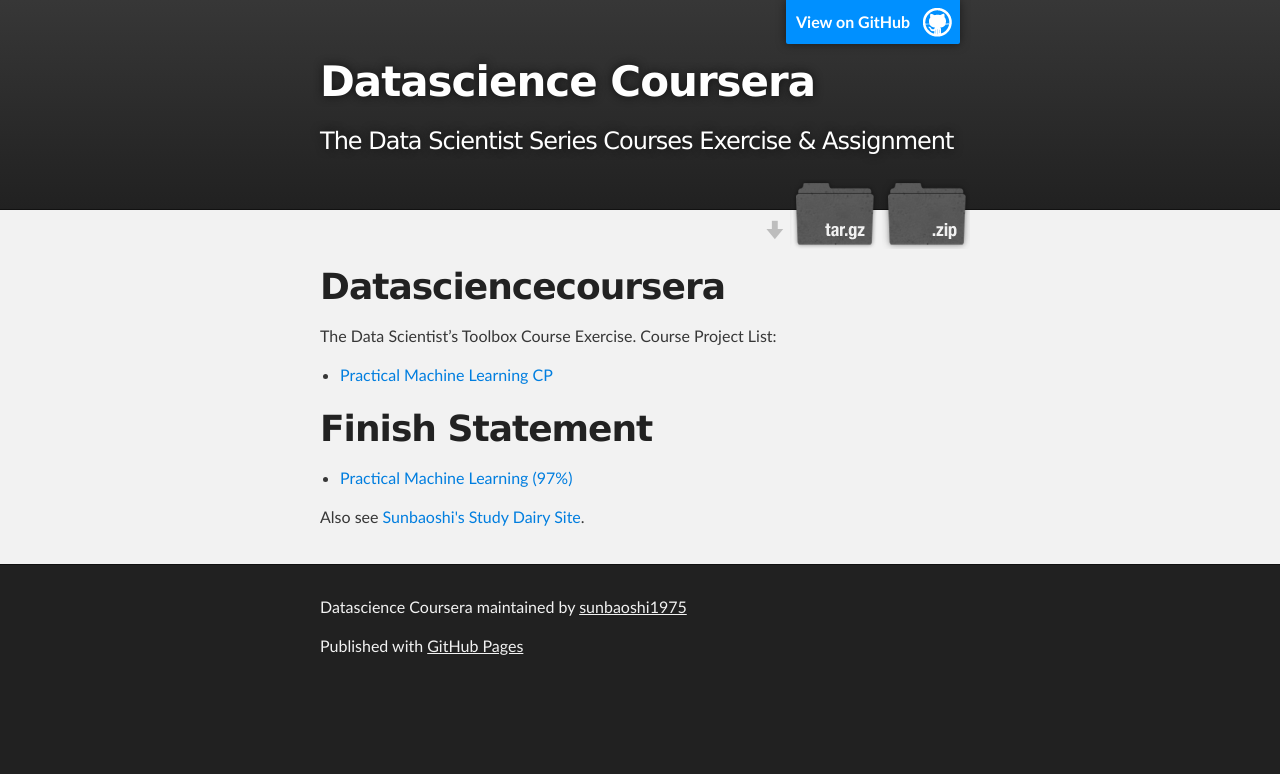
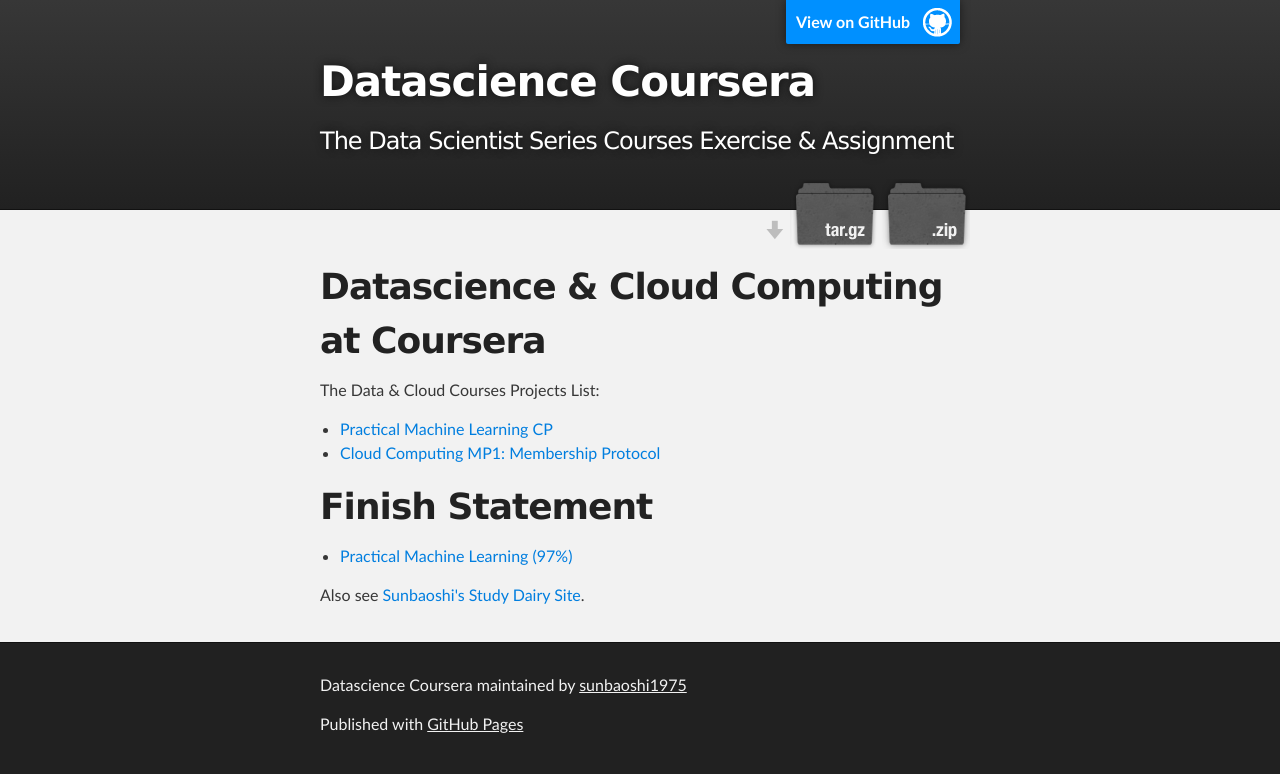
Before and after one commit to sunbaoshi1975/datasciencecoursera, a plain HTML site: page index.html in a window 1280 px wide. Drawn offline with Linux system fonts and the light colour scheme.

Commit message:
Create gh-pages branch via GitHub

```diff
--- a/index.html
+++ b/index.html
@@ -32,12 +32,13 @@
     <div id="main_content_wrap" class="outer">
       <section id="main_content" class="inner">
         <h1>
-<a id="datasciencecoursera" class="anchor" href="#datasciencecoursera" aria-hidden="true"><span class="octicon octicon-link"></span></a>Datasciencecoursera</h1>
+<a id="datascience--cloud-computing-at-coursera" class="anchor" href="#datascience--cloud-computing-at-coursera" aria-hidden="true"><span class="octicon octicon-link"></span></a>Datascience &amp; Cloud Computing at Coursera</h1>
 
-<p>The Data Scientist’s Toolbox Course Exercise. Course Project List:</p>
+<p>The Data &amp; Cloud Courses Projects List:</p>
 
 <ul>
 <li><a href="http://shopperconnect.ca/ProjectWriteup.html">Practical Machine Learning CP</a></li>
+<li><a href="https://github.com/sunbaoshi1975/MyStudy/blob/master/CloudComputing/mp1/README.md">Cloud Computing MP1: Membership Protocol</a></li>
 </ul>
 
 <h1>
--- a/params.json
+++ b/params.json
@@ -1 +1 @@
-{"name":"Datascience Coursera","tagline":"The Data Scientist Series Courses Exercise & Assignment","body":"# Datasciencecoursera\r\nThe Data Scientist’s Toolbox Course Exercise. Course Project List:\r\n* [Practical Machine Learning CP](http://shopperconnect.ca/ProjectWriteup.html)\r\n\r\n# Finish Statement\r\n* [Practical Machine Learning (97%)](http://shopperconnect.ca/certificate/pml.png)\r\n\r\nAlso see [Sunbaoshi's Study Dairy Site](http://sunbaoshi1975.github.io/MyStudy/).\r\n","google":"","note":"Don't delete this file! It's used internally to help with page regeneration."}
+{"name":"Datascience Coursera","tagline":"The Data Scientist Series Courses Exercise & Assignment","body":"# Datascience & Cloud Computing at Coursera\r\nThe Data & Cloud Courses Projects List:\r\n* [Practical Machine Learning CP](http://shopperconnect.ca/ProjectWriteup.html)\r\n* [Cloud Computing MP1: Membership Protocol](https://github.com/sunbaoshi1975/MyStudy/blob/master/CloudComputing/mp1/README.md)\r\n\r\n# Finish Statement\r\n* [Practical Machine Learning (97%)](http://shopperconnect.ca/certificate/pml.png)\r\n\r\nAlso see [Sunbaoshi's Study Dairy Site](http://sunbaoshi1975.github.io/MyStudy/).\r\n","google":"","note":"Don't delete this file! It's used internally to help with page regeneration."}
```
